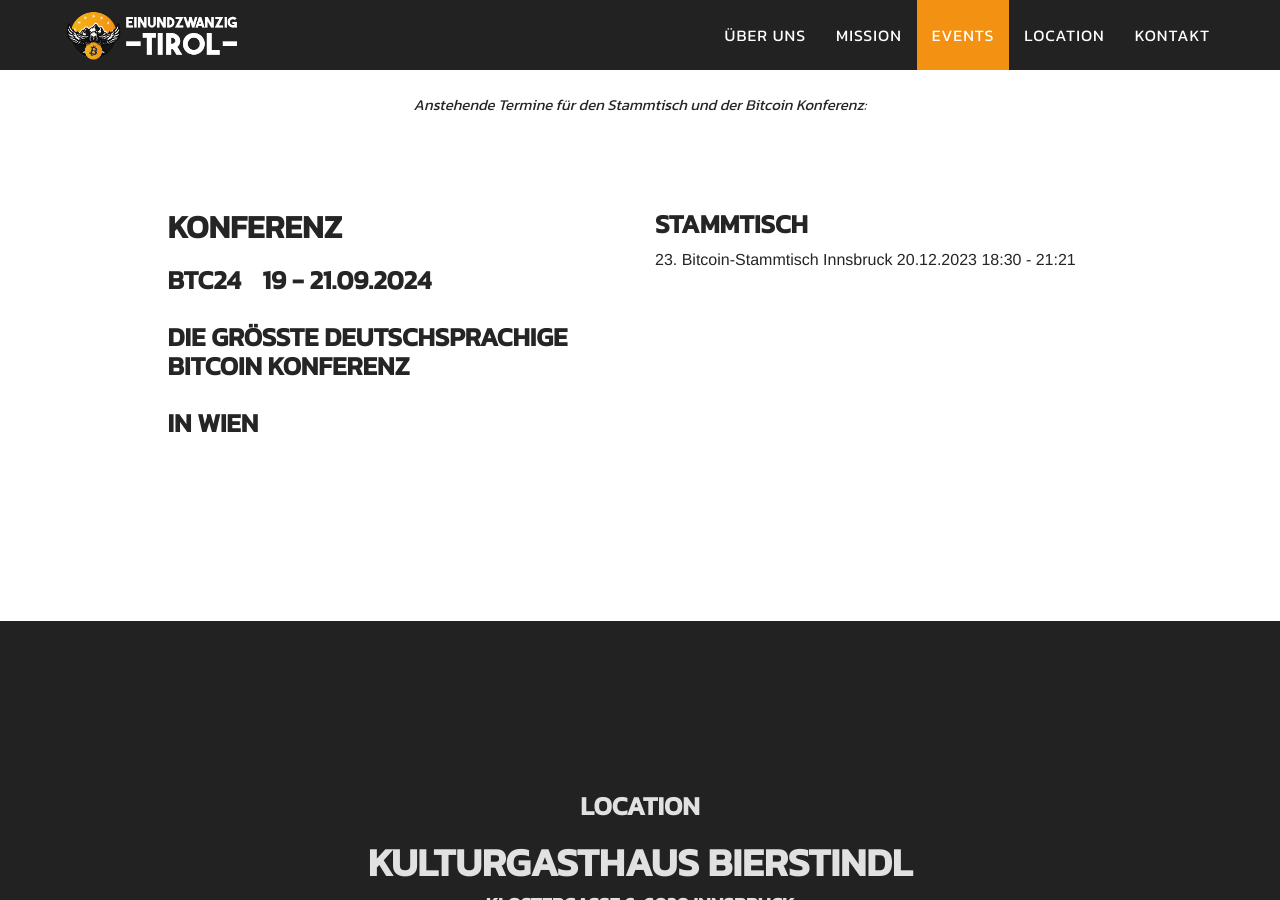
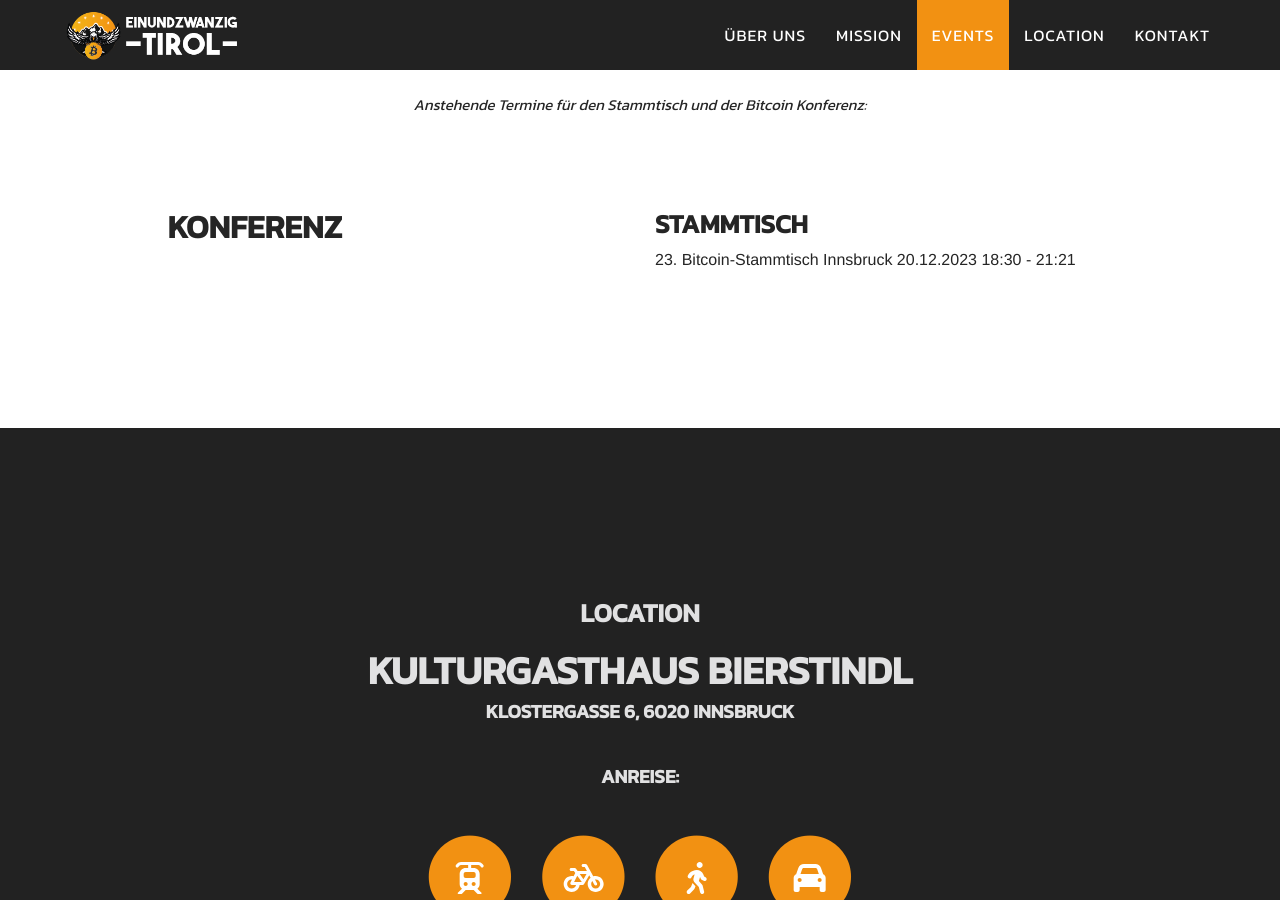
Before and after one commit to bitcoin-tirol/bitcoin-tirol, a Jekyll site: the page built from index.html, in a window 1280 px wide and 900 px high, scrolled down 2336 px. Built offline with Jekyll 4.4.1, drawn with Linux system fonts in a browser that asks for light colours.

Commit message:
Update events.yml

```diff
--- a/_data/events.yml
+++ b/_data/events.yml
@@ -231,11 +231,3 @@
   location: In Innsbruck
   pre_info: Die größte deutschsprachige Bitcoin Konferenz
   post_info:
-
-- kind: SafeTheDate
-  date_time_start: 19.09.2024 09:00
-  date_time_end: 21.09.2024 20:00
-  title: BTC24
-  location: In Wien
-  pre_info: Die größte deutschsprachige Bitcoin Konferenz
-  post_info:
```
